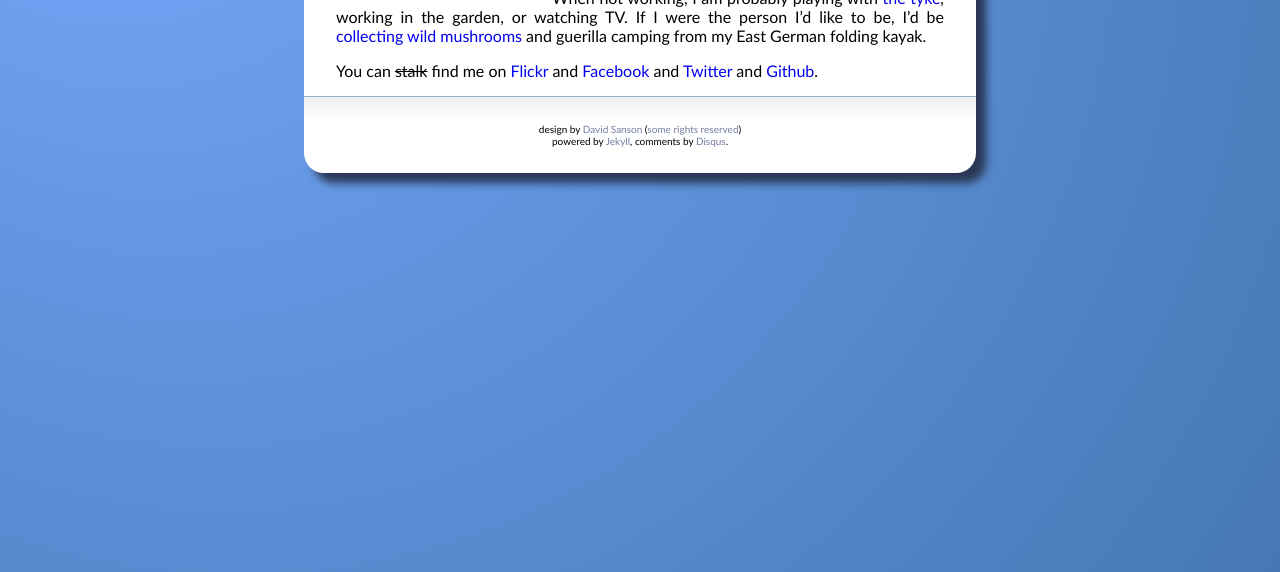
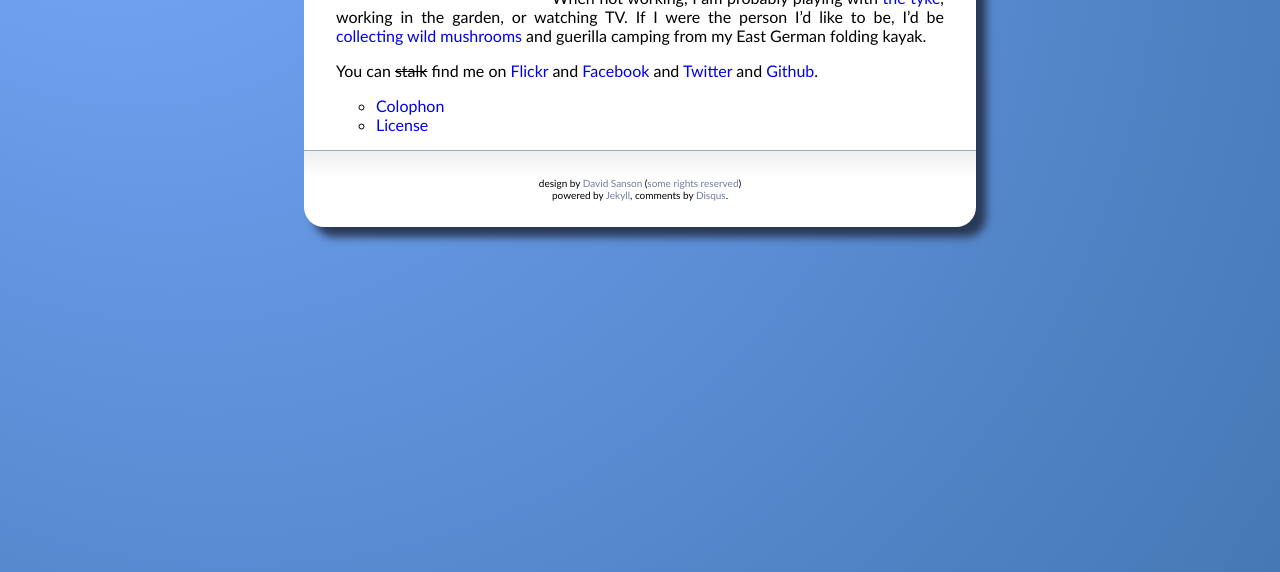
Before and after one commit to dsanson/dsanson.github.com, a Jekyll site: the page built from about-me.markdown, in a window 1280 px wide, cut to the strip 328-900 px from the top of the page. Built offline with Jekyll 4.4.1, drawn with Linux system fonts in a browser that asks for light colours; Markdown is read by kramdown in place of the engine named in the settings; comment, search, counter and statistics services are not loaded.

Commit message:
empty commit

```diff
--- a/about-me.markdown
+++ b/about-me.markdown
@@ -12,3 +12,6 @@ I am an assistant professor of philosophy at the Ohio State University. I work p
 When not working, I am probably playing with [the tyke](http://flickr.com/photos/davsans/tags/hazel/), working in the garden, or watching TV. If I were the person I'd like to be, I'd be [collecting wild mushrooms](http://morelmushroomhunting.com/morelfinds.html) and guerilla camping from my East German folding kayak.
 
 You can ~~stalk~~ find me on [Flickr](http://www.flickr.com/photos/davsans/) and [Facebook](http://www.facebook.com/people/David_Sanson/12455093) and [Twitter](http://twitter.com/davsans22) and [Github](http://github.com/dsanson).
+
++   [Colophon](/colophon.html)
++   [License](/license.html)
```
